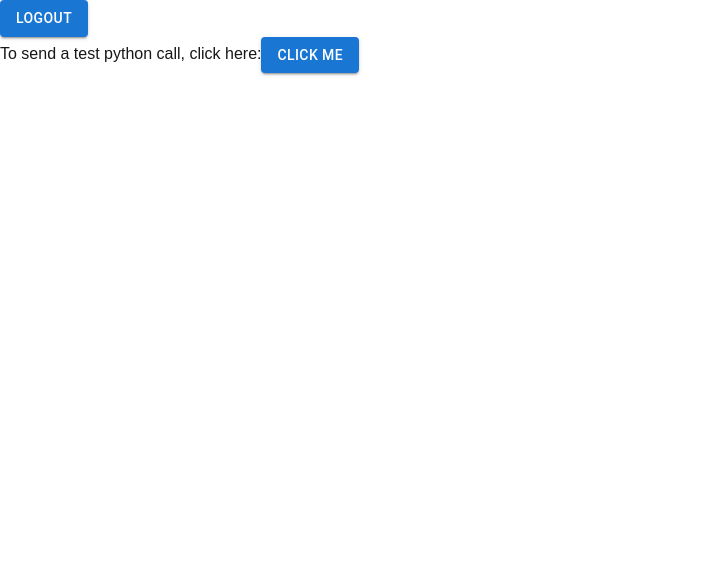
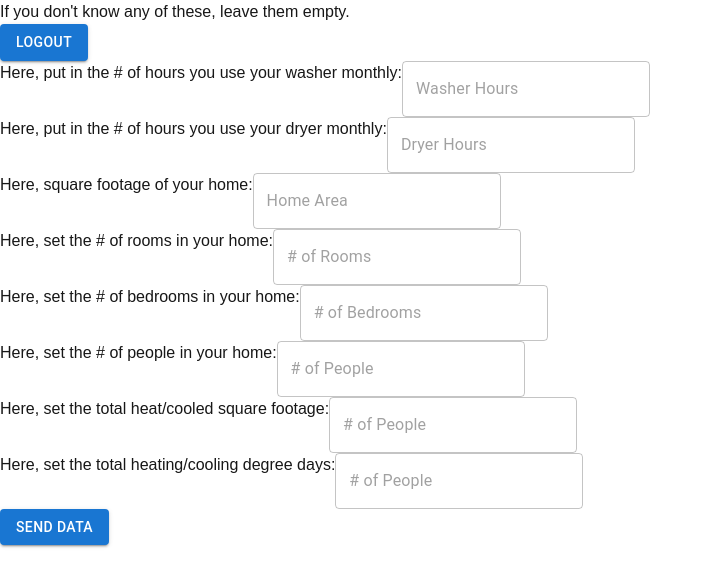
Before and after one commit to arcode35/EcoTrack, a Next.js app: page /main in a window 1280 px wide. Shown: the top 586 px of the page, without its empty margins (0-713 px from the left). Built offline with nearby package versions, Linux system fonts and the light colour scheme; sample sign-in values are in the browser's storage.

Commit message:
basic main page set up now

```diff
--- a/src/app/main/page.js
+++ b/src/app/main/page.js
@@ -6,6 +6,15 @@ import axios from "axios";
 
 export default function Main()
 {
+    const [washerHours, setWashHours] = useState()
+    const [dryerHours, setDryerHours] = useState()
+    const [homeArea, setHomeArea] = useState()
+    const [numRooms, setNumRooms] = useState()
+    const [numBedrooms, setNumBedrooms] = useState()
+    const [numPeople, setNumPeople] = useState()
+    const [numHeatCoolFootage, setNumHeatCoolFootage] = useState()
+    const [numHeatCoolDays, setNumheatCoolDays] = useState()
+
     // This is the function sending the username and passwrod to the backend.
     const testPythonCall = async() => {
         const response = await axios.get("http://localhost:5001/python/message", {
@@ -30,10 +39,33 @@ export default function Main()
 
     return (
         <div>
+            <h1>If you don't know any of these, leave them empty.</h1>
             <Button variant='contained' onClick={logoutUser}>LOGOUT</Button>
-            <p>To send a test python call, click here:
-                <Button variant='contained' onClick={testPythonCall}>CLICK ME</Button>
+            <p>Here, put in the # of hours you use your washer monthly:
+                <TextField placeholder="Washer Hours" value={washerHours} onChange={(e) => setWashHours(e.target.value)}></TextField>
             </p>
+            <p>Here, put in the # of hours you use your dryer monthly:
+                <TextField placeholder="Dryer Hours" value={dryerHours} onChange={(e) => setDryerHours(e.target.value)}></TextField>
+            </p>
+            <p>Here, square footage of your home:
+                <TextField placeholder="Home Area" value={homeArea} onChange={(e) => setHomeArea(e.target.value)}></TextField>
+            </p>
+            <p>Here, set the # of rooms in your home:
+                <TextField placeholder="# of Rooms" value={numRooms} onChange={(e) => setNumRooms(e.target.value)}></TextField>
+            </p>
+            <p>Here, set the # of bedrooms in your home:
+                <TextField placeholder="# of Bedrooms" value={numBedrooms} onChange={(e) => setNumBedrooms(e.target.value)}></TextField>
+            </p>
+            <p>Here, set the # of people in your home:
+                <TextField placeholder="# of People" value={numPeople} onChange={(e) => setNumPeople(e.target.value)}></TextField>
+            </p>
+            <p>Here, set the total heat/cooled square footage:
+                <TextField placeholder="# of People" value={numHeatCoolFootage} onChange={(e) => setNumHeatCoolFootage(e.target.value)}></TextField>
+            </p>
+            <p>Here, set the total heating/cooling degree days:
+                <TextField placeholder="# of People" value={numHeatCoolDays} onChange={(e) => setNumHeatCoolDays(e.target.value)}></TextField>
+            </p>
+            <Button variant='contained' onClick={testPythonCall}>Send Data</Button>
         </div>
     )
 }
--- a/src/app/page.js
+++ b/src/app/page.js
@@ -19,7 +19,9 @@ export default function Home() {
         your bills in the future, among other things as well!
       </p>
       {
+        //check if they have a username, display certain elements accordingly
         (localStorage.getItem("username") === null || localStorage.getItem("username") === "") ?
+        //when they're not signed in
         <div>
         <p>
           Click here to login:
@@ -30,6 +32,7 @@ export default function Home() {
           <Button variant="contained" component = {Link} href = "/register">REGISTER</Button>
         </p>
         </div>
+        //when they are signed in
         :
         <div>
         <p>Click to go to the main page:
```
